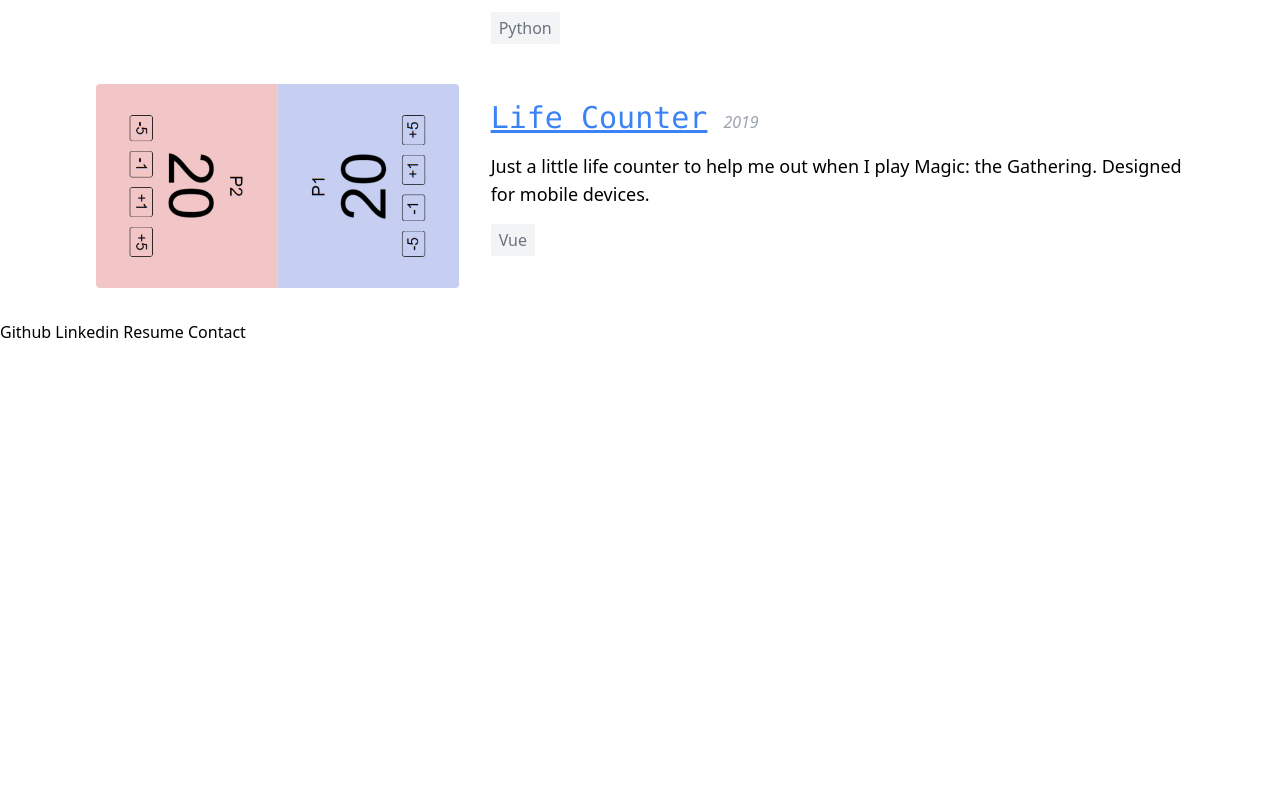
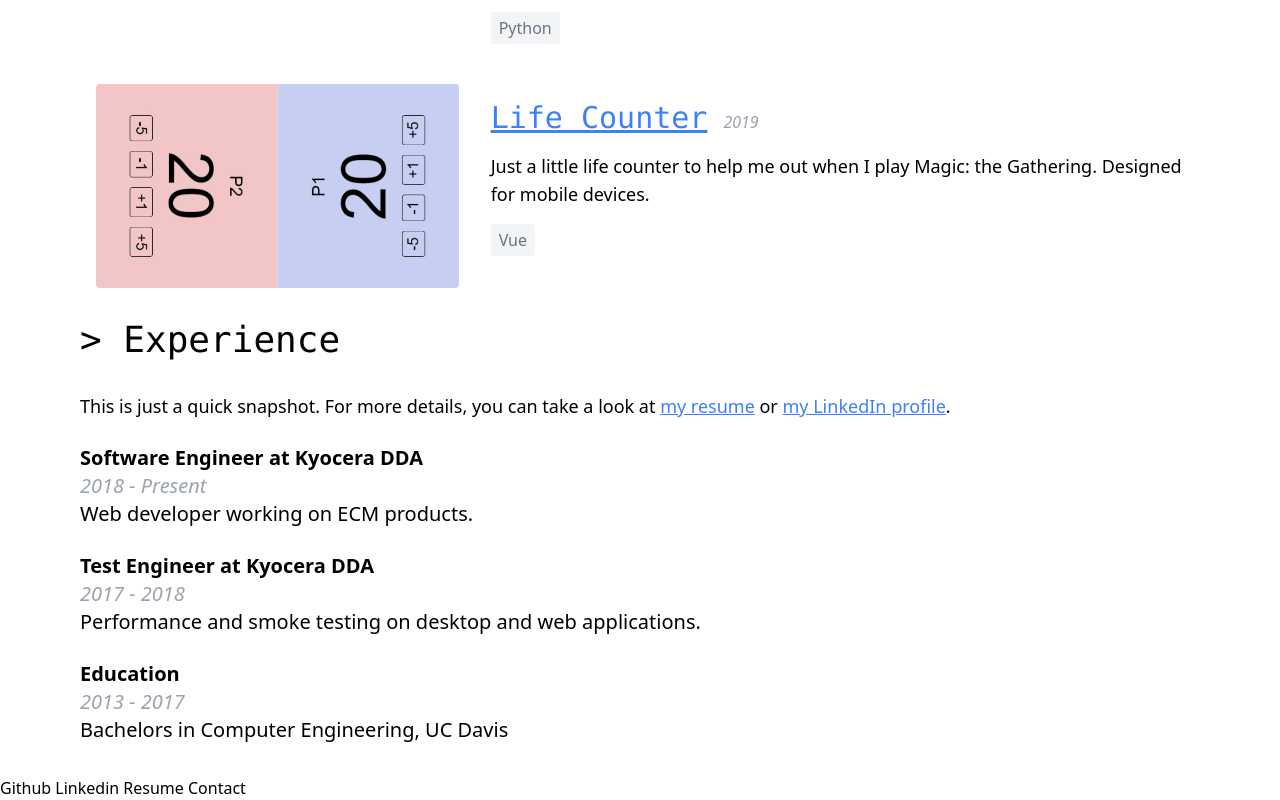
Before and after one commit to lucask95/lucask95.github.io-source, a React (Create React App) app: page / in a window 1280 px wide. Shown: the part 1625-2425 px from the top of the page. Before the commit the page ends 1969 px from the top, so only its background shows below. Built offline with nearby package versions, Linux system fonts and the light colour scheme.

Commit message:
Add experience section

```diff
--- a/src/App.js
+++ b/src/App.js
@@ -1,3 +1,4 @@
+import ExperienceSection from "./sections/ExperienceSection";
 import IntroSection from "./sections/IntroSection";
 import ProjectsSection from "./sections/ProjectsSection";
 
@@ -11,6 +12,7 @@ function App() {
       <main className='flex-1 py-8 md:px-20'>
         <IntroSection />
         <ProjectsSection />
+        <ExperienceSection />
       </main>
 
       <footer>Github Linkedin Resume Contact</footer>
--- /dev/null
+++ b/src/sections/ExperienceSection.js
@@ -0,0 +1,49 @@
+import React from "react";
+
+const experienceItems = [
+  {
+    title: "Software Engineer at Kyocera DDA",
+    date: "2018 - Present",
+    description: "Web developer working on ECM products.",
+  },
+  {
+    title: "Test Engineer at Kyocera DDA",
+    date: "2017 - 2018",
+    description:
+      "Performance and smoke testing on desktop and web applications.",
+  },
+  {
+    title: "Education",
+    date: "2013 - 2017",
+    description: "Bachelors in Computer Engineering, UC Davis",
+  },
+];
+
+export default function ExperienceSection() {
+  return (
+    <section className='mt-8 space-y-6 text-xl'>
+      <h3 className='text-4xl mb-8 font-mono'>&gt; Experience</h3>
+      <p className='text-lg'>
+        This is just a quick snapshot. For more details, you can take a look at{" "}
+        <a href='/lucas-keller-resume.pdf' className='text-blue-500 underline'>
+          my resume
+        </a>{" "}
+        or{" "}
+        <a
+          href='https://www.linkedin.com/in/lucas-keller-535083116/'
+          className='text-blue-500 underline'
+        >
+          my LinkedIn profile
+        </a>
+        .
+      </p>
+      {experienceItems.map((item) => (
+        <div>
+          <p className='font-bold'>{item.title}</p>
+          <p className='text-gray-400 italic'>{item.date}</p>
+          <p>{item.description}</p>
+        </div>
+      ))}
+    </section>
+  );
+}
```
Also changed, not shown: 1 other file (tests, documents, lock files or other folders).
